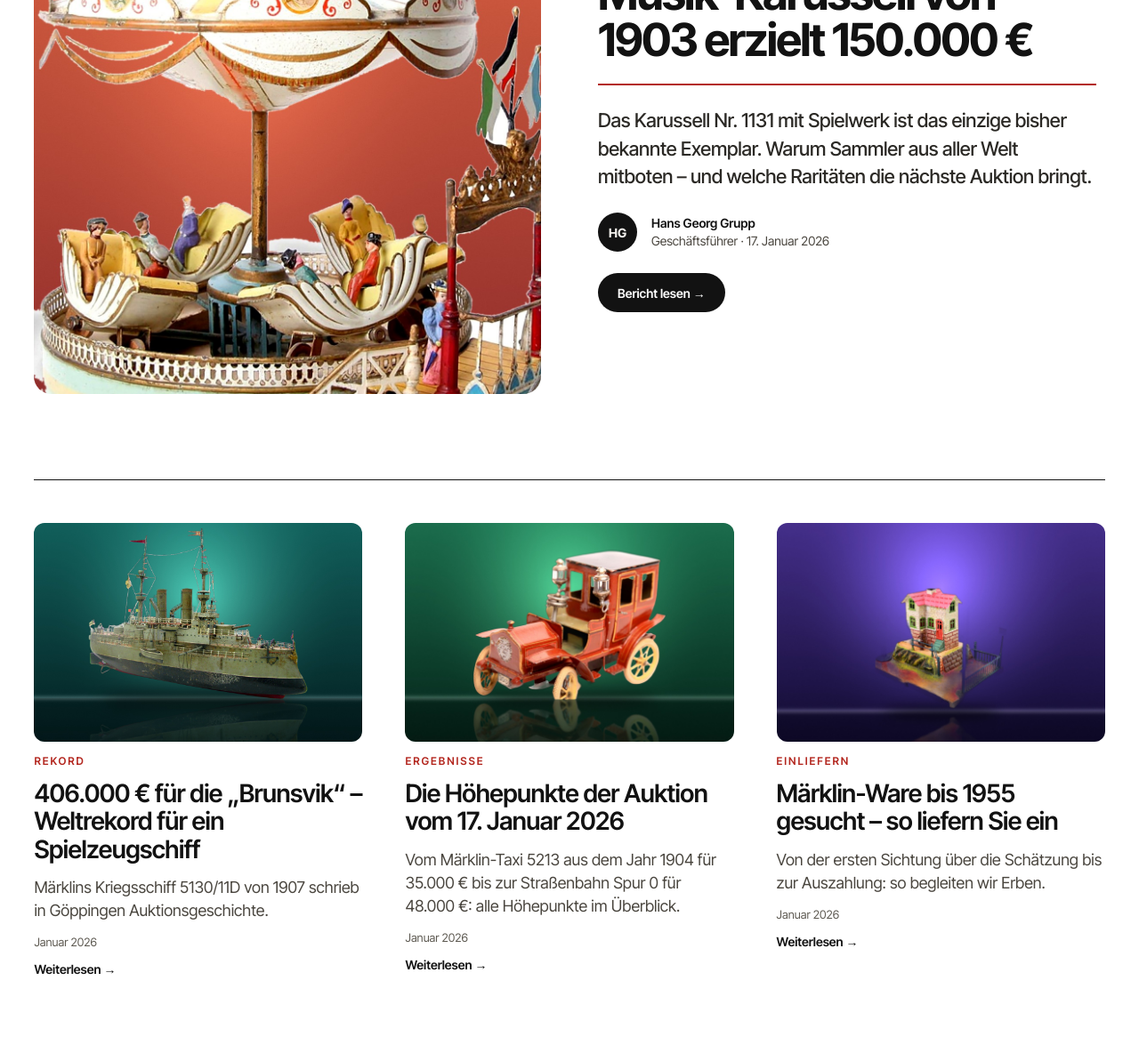
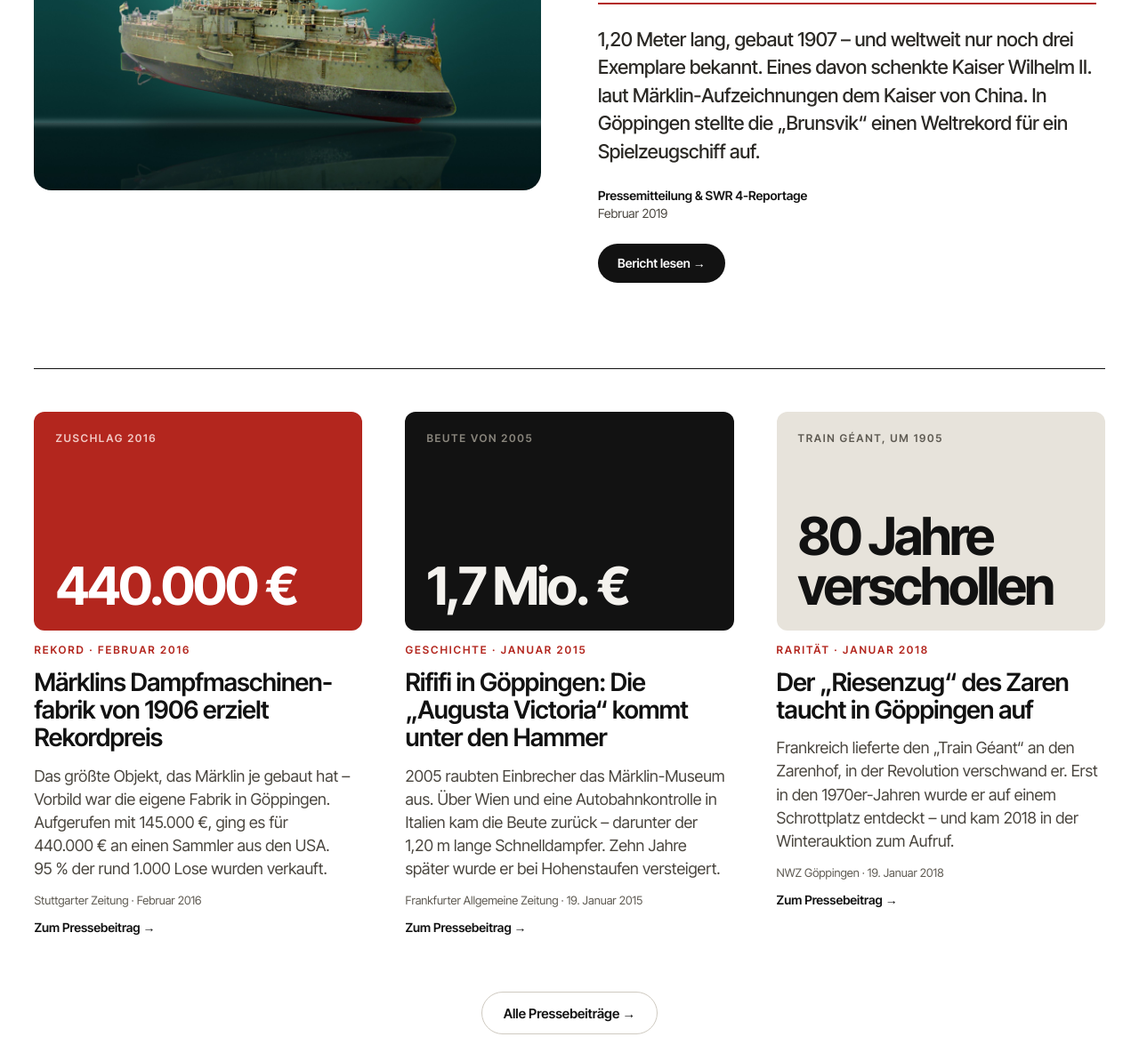
Before and after one commit to MOE8212/Auktionshaus, a plain HTML site: page index.html in a window 1280 px wide. Shown: the part 4660-5826 px from the top of the page at 89% size. Drawn offline with Linux system fonts and the light colour scheme.

Commit message:
Journal aus Presseberichten, Statistik mobil kompakter
- Journal: Hauptbeitrag „Brunsvik“ (Weltrekord 2019) plus drei Presse-
  beiträge (Dampfmaschinenfabrik 2016, „Augusta Victoria“ 2015,
  „Train Géant“ 2018) als eigene Kurzfassungen mit Quellenangabe;
  Karten mit typografischen Kennzahl-Kacheln statt unpassender Fotos
- Statistik auf dem Handy als 2×2-Raster mit kleineren Zahlen,
  Desktop unverändert

Co-Authored-By: Claude Opus 5.5 <noreply@anthropic.com>

```diff
--- a/index.html
+++ b/index.html
@@ -36,6 +36,14 @@ a{color:#121212}a:hover{color:#B3261E}
   .hs-links a+a{border-top:1px solid #2C2B28}
 }
 @media (max-width: 389px){.hs-brand img{height:26px}}
+/* Statistik mobil: 2x2 */
+@media (max-width: 700px){
+  .hs-stats{grid-template-columns:1fr 1fr!important;gap:32px 16px!important;margin-top:36px!important}
+  .hs-stats>div{padding-top:14px!important;gap:6px!important}
+  .hs-stats>div>span:nth-child(1){font-size:min(40px,19cqi)!important;letter-spacing:-.04em!important}
+  .hs-stats>div>span:nth-child(2){font-size:14px!important}
+  .hs-stats>div>span:nth-child(3){font-size:13px!important;line-height:1.35}
+}
 /* Hero */
 .hs-hero{position:relative;border-radius:24px;overflow:hidden;background:#0A1E4A;min-height:clamp(560px,56vw,820px);display:flex;flex-direction:column;justify-content:space-between;gap:32px;padding:clamp(24px,3vw,40px);box-sizing:border-box;color:#FFFFFF}
 .hs-hero-img{position:absolute;inset:0;width:100%;height:100%;object-fit:cover;object-position:center 35%;display:block}
@@ -127,7 +135,7 @@ a{color:#121212}a:hover{color:#B3261E}
       <h2 style="margin: 0; font-size: clamp(40px, 4.6vw, 64px); line-height: 1; font-weight: 600; letter-spacing: -0.035em">Hohenstaufen<br>in Zahlen.</h2>
       <p style="margin: 0; font-size: 12px; letter-spacing: 0.12em; text-transform: uppercase; color: #5E5A52">( Teils Beispielwerte – vor Livegang prüfen )</p>
     </div>
-    <div style="display: grid; grid-template-columns: repeat(auto-fit, minmax(240px, 1fr)); gap: 24px; margin-top: 56px">
+    <div class="hs-stats" style="display: grid; grid-template-columns: repeat(auto-fit, minmax(240px, 1fr)); gap: 24px; margin-top: 56px">
       <div style="border-top: 1px solid #121212; padding-top: 20px; display: flex; flex-direction: column; gap: 10px; container-type: inline-size">
         <span style="font-size: min(clamp(56px, 6vw, 96px), 19cqi); font-weight: 600; letter-spacing: -0.05em; line-height: 1; white-space: nowrap">1.000+</span>
         <span style="font-size: 16px; font-weight: 600">Lose pro Auktion</span>
@@ -230,48 +238,49 @@ a{color:#121212}a:hover{color:#B3261E}
         <span style="font-size: 12px; letter-spacing: 0.16em; text-transform: uppercase; font-weight: 600; color: #B3261E">Journal</span>
         <h2 style="margin: 0; font-weight: 700; font-size: clamp(52px, 7vw, 112px); line-height: 0.92; letter-spacing: -0.04em; text-transform: uppercase">Aus dem<br>Auktionshaus</h2>
         <span aria-hidden="true" style="width: 64px; height: 1px; background: #121212; margin: 12px 0"></span>
-        <p style="margin: 0; font-size: clamp(30px, 3.2vw, 44px); color: #B3261E">Berichte, Ergebnisse &amp; Sammlerwissen</p>
+        <p style="margin: 0; font-size: clamp(30px, 3.2vw, 44px); color: #B3261E">Rekorde, Raritäten &amp; Geschichten</p>
       </div>
 
       <article style="margin-top: 120px; display: grid; grid-template-columns: repeat(auto-fit, minmax(340px, 1fr)); gap: clamp(32px, 5vw, 72px); align-items: center">
-        <img src="bilder/karussell_glossy.jpg" alt="Märklin-Musikkarussell Nr. 1131 von 1903 mit bunten Fahnen und Muschelgondeln vor korallenrotem Hintergrund" style="width: 100%; aspect-ratio: 4 / 5; object-fit: cover; object-position: center top; display: block; border-radius: 20px">
+        <img src="bilder/brunsvik_glossy.jpg" alt="Märklin-Kriegsschiff „Brunsvik“ von 1907 auf glänzend petrolfarbenem Studiohintergrund" style="width: 100%; aspect-ratio: 3 / 2; object-fit: cover; display: block; border-radius: 20px">
         <div style="display: flex; flex-direction: column; gap: 24px; max-width: 560px">
-          <span style="font-size: 12px; letter-spacing: 0.16em; text-transform: uppercase; font-weight: 600; color: #B3261E">Bericht · Auktion vom 17. Januar 2026</span>
-          <h3 style="margin: 0; font-weight: 700; font-size: clamp(36px, 4vw, 56px); line-height: 1.02; letter-spacing: -0.035em">Einziges bekanntes Exemplar: Märklins Musik-Karussell von 1903 erzielt 150.000 €</h3>
-          <p style="margin: 0; padding-top: 24px; border-top: 2px solid #B3261E; font-size: clamp(20px, 1.7vw, 24px); line-height: 1.45; font-weight: 500; letter-spacing: -0.01em; color: #2B2925">Das Karussell Nr. 1131 mit Spielwerk ist das einzige bisher bekannte Exemplar. Warum Sammler aus aller Welt mitboten – und welche Raritäten die nächste Auktion bringt.</p>
-          <div style="display: flex; align-items: center; gap: 16px">
-            <span aria-hidden="true" style="width: 44px; height: 44px; border-radius: 50%; background: #121212; color: #F4F2EE; display: inline-flex; align-items: center; justify-content: center; font-size: 14px; font-weight: 700">HG</span>
-            <span style="font-size: 14px; line-height: 1.4; color: #4A463F"><span style="font-weight: 600; color: #121212">Hans Georg Grupp</span><br>Geschäftsführer · 17. Januar 2026</span>
-          </div>
-          <a href="#journal" style="align-self: flex-start; display: inline-flex; align-items: center; min-height: 44px; box-sizing: border-box; padding: 0 22px; border-radius: 999px; background: #121212; color: #FFFFFF; text-decoration: none; font-weight: 600; font-size: 14px">Bericht lesen →</a>
+          <span style="font-size: 12px; letter-spacing: 0.16em; text-transform: uppercase; font-weight: 600; color: #B3261E">Weltrekord · Winterauktion Februar 2019</span>
+          <h3 style="margin: 0; font-weight: 700; font-size: clamp(36px, 4vw, 56px); line-height: 1.02; letter-spacing: -0.035em">Das größte Schiff, das Märklin je gebaut hat: 406.000&nbsp;€ für die „Brunsvik“</h3>
+          <p style="margin: 0; padding-top: 24px; border-top: 2px solid #B3261E; font-size: clamp(20px, 1.7vw, 24px); line-height: 1.45; font-weight: 500; letter-spacing: -0.01em; color: #2B2925">1,20 Meter lang, gebaut 1907 – und weltweit nur noch drei Exemplare bekannt. Eines davon schenkte Kaiser Wilhelm II. laut Märklin-Aufzeichnungen dem Kaiser von China. In Göppingen stellte die „Brunsvik“ einen Weltrekord für ein Spielzeugschiff auf.</p>
+          <span style="font-size: 14px; line-height: 1.4; color: #4A463F"><span style="font-weight: 600; color: #121212">Pressemitteilung &amp; SWR&nbsp;4-Reportage</span><br>Februar 2019</span>
+          <a href="http://auktion-hohenstaufen.de/pressemitteilungen.html" target="_blank" rel="noopener" style="align-self: flex-start; display: inline-flex; align-items: center; min-height: 44px; box-sizing: border-box; padding: 0 22px; border-radius: 999px; background: #121212; color: #FFFFFF; text-decoration: none; font-weight: 600; font-size: 14px">Bericht lesen →</a>
         </div>
       </article>
 
       <div style="margin-top: 96px; border-top: 1px solid #121212; padding-top: 48px; display: grid; grid-template-columns: repeat(auto-fit, minmax(280px, 1fr)); gap: 48px">
         <article style="display: flex; flex-direction: column; gap: 14px">
-          <img src="bilder/brunsvik_glossy.jpg" alt="Märklin-Kriegsschiff „Brunsvik“ von 1907 auf glänzend petrolfarbenem Studiohintergrund" style="width: 100%; aspect-ratio: 3 / 2; object-fit: cover; display: block; border-radius: 12px">
-          <span style="font-size: 12px; letter-spacing: 0.16em; text-transform: uppercase; font-weight: 600; color: #B3261E">Rekord</span>
-          <h4 style="margin: 0; font-weight: 600; font-size: 28px; line-height: 1.12; letter-spacing: -0.02em">406.000 € für die „Brunsvik“ – Weltrekord für ein Spielzeugschiff</h4>
-          <p style="margin: 0; font-size: 18px; line-height: 1.45; color: #4A463F">Märklins Kriegsschiff 5130/11D von 1907 schrieb in Göppingen Auktionsgeschichte.</p>
-          <span style="font-size: 13px; color: #5E5A52">Januar 2026</span>
-          <a href="#journal" style="font-size: 14px; font-weight: 600; text-decoration: none">Weiterlesen →</a>
+          <div aria-hidden="true" style="aspect-ratio: 3 / 2; border-radius: 12px; background: #B3261E; color: #FFFFFF; padding: 22px 24px; box-sizing: border-box; display: flex; flex-direction: column; justify-content: space-between"><span style="font-size: 12px; letter-spacing: 0.14em; text-transform: uppercase; font-weight: 600; color: #F2C9C5">Zuschlag 2016</span><span style="font-size: clamp(44px, 4.6vw, 68px); font-weight: 700; letter-spacing: -0.045em; line-height: 0.95">440.000&nbsp;€</span></div>
+          <span style="font-size: 12px; letter-spacing: 0.16em; text-transform: uppercase; font-weight: 600; color: #B3261E">Rekord · Februar 2016</span>
+          <h4 style="margin: 0; font-weight: 600; font-size: 28px; line-height: 1.12; letter-spacing: -0.02em">Märklins Dampfmaschinen­fabrik von 1906 erzielt Rekordpreis</h4>
+          <p style="margin: 0; font-size: 18px; line-height: 1.45; color: #4A463F">Das größte Objekt, das Märklin je gebaut hat – Vorbild war die eigene Fabrik in Göppingen. Aufgerufen mit 145.000&nbsp;€, ging es für 440.000&nbsp;€ an einen Sammler aus den USA. 95&nbsp;% der rund 1.000 Lose wurden verkauft.</p>
+          <span style="font-size: 13px; color: #5E5A52">Stuttgarter Zeitung · Februar 2016</span>
+          <a href="http://auktion-hohenstaufen.de/pressemitteilungen.html" target="_blank" rel="noopener" style="font-size: 14px; font-weight: 600; text-decoration: none">Zum Pressebeitrag →</a>
         </article>
         <article style="display: flex; flex-direction: column; gap: 14px">
-          <img src="bilder/taxi_glossy.jpg" alt="Märklin-Taxi 5213 von 1904 in Rotbraun auf glänzend grünem Studiohintergrund" style="width: 100%; aspect-ratio: 3 / 2; object-fit: cover; display: block; border-radius: 12px">
-          <span style="font-size: 12px; letter-spacing: 0.16em; text-transform: uppercase; font-weight: 600; color: #B3261E">Ergebnisse</span>
-          <h4 style="margin: 0; font-weight: 600; font-size: 28px; line-height: 1.12; letter-spacing: -0.02em">Die Höhepunkte der Auktion vom 17. Januar 2026</h4>
-          <p style="margin: 0; font-size: 18px; line-height: 1.45; color: #4A463F">Vom Märklin-Taxi 5213 aus dem Jahr 1904 für 35.000 € bis zur Straßenbahn Spur 0 für 48.000 €: alle Höhepunkte im Überblick.</p>
-          <span style="font-size: 13px; color: #5E5A52">Januar 2026</span>
-          <a href="#journal" style="font-size: 14px; font-weight: 600; text-decoration: none">Weiterlesen →</a>
+          <div aria-hidden="true" style="aspect-ratio: 3 / 2; border-radius: 12px; background: #121212; color: #F4F2EE; padding: 22px 24px; box-sizing: border-box; display: flex; flex-direction: column; justify-content: space-between"><span style="font-size: 12px; letter-spacing: 0.14em; text-transform: uppercase; font-weight: 600; color: #8A867D">Beute von 2005</span><span style="font-size: clamp(44px, 4.6vw, 68px); font-weight: 700; letter-spacing: -0.045em; line-height: 0.95">1,7 Mio.&nbsp;€</span></div>
+          <span style="font-size: 12px; letter-spacing: 0.16em; text-transform: uppercase; font-weight: 600; color: #B3261E">Geschichte · Januar 2015</span>
+          <h4 style="margin: 0; font-weight: 600; font-size: 28px; line-height: 1.12; letter-spacing: -0.02em">Rififi in Göppingen: Die „Augusta Victoria“ kommt unter den Hammer</h4>
+          <p style="margin: 0; font-size: 18px; line-height: 1.45; color: #4A463F">2005 raubten Einbrecher das Märklin-Museum aus. Über Wien und eine Autobahnkontrolle in Italien kam die Beute zurück – darunter der 1,20&nbsp;m lange Schnelldampfer. Zehn Jahre später wurde er bei Hohenstaufen versteigert.</p>
+          <span style="font-size: 13px; color: #5E5A52">Frankfurter Allgemeine Zeitung · 19. Januar 2015</span>
+          <a href="http://auktion-hohenstaufen.de/pressemitteilungen.html" target="_blank" rel="noopener" style="font-size: 14px; font-weight: 600; text-decoration: none">Zum Pressebeitrag →</a>
         </article>
         <article style="display: flex; flex-direction: column; gap: 14px">
-          <img src="bilder/waerterhaus_glossy.jpg" alt="Märklin-Wärterhaus mit rosa Dach auf glänzend violettem Studiohintergrund" style="width: 100%; aspect-ratio: 3 / 2; object-fit: cover; display: block; border-radius: 12px">
-          <span style="font-size: 12px; letter-spacing: 0.16em; text-transform: uppercase; font-weight: 600; color: #B3261E">Einliefern</span>
-          <h4 style="margin: 0; font-weight: 600; font-size: 28px; line-height: 1.12; letter-spacing: -0.02em">Märklin-Ware bis 1955 gesucht – so liefern Sie ein</h4>
-          <p style="margin: 0; font-size: 18px; line-height: 1.45; color: #4A463F">Von der ersten Sichtung über die Schätzung bis zur Auszahlung: so begleiten wir Erben.</p>
-          <span style="font-size: 13px; color: #5E5A52">Januar 2026</span>
-          <a href="#journal" style="font-size: 14px; font-weight: 600; text-decoration: none">Weiterlesen →</a>
+          <div aria-hidden="true" style="aspect-ratio: 3 / 2; border-radius: 12px; background: #E7E3DB; color: #121212; padding: 22px 24px; box-sizing: border-box; display: flex; flex-direction: column; justify-content: space-between"><span style="font-size: 12px; letter-spacing: 0.14em; text-transform: uppercase; font-weight: 600; color: #5E5A52">Train Géant, um 1905</span><span style="font-size: clamp(44px, 4.6vw, 68px); font-weight: 700; letter-spacing: -0.045em; line-height: 0.95">80 Jahre verschollen</span></div>
+          <span style="font-size: 12px; letter-spacing: 0.16em; text-transform: uppercase; font-weight: 600; color: #B3261E">Rarität · Januar 2018</span>
+          <h4 style="margin: 0; font-weight: 600; font-size: 28px; line-height: 1.12; letter-spacing: -0.02em">Der „Riesenzug“ des Zaren taucht in Göppingen auf</h4>
+          <p style="margin: 0; font-size: 18px; line-height: 1.45; color: #4A463F">Frankreich lieferte den „Train Géant“ an den Zarenhof, in der Revolution verschwand er. Erst in den 1970er-Jahren wurde er auf einem Schrottplatz entdeckt – und kam 2018 in der Winterauktion zum Aufruf.</p>
+          <span style="font-size: 13px; color: #5E5A52">NWZ Göppingen · 19. Januar 2018</span>
+          <a href="http://auktion-hohenstaufen.de/pressemitteilungen.html" target="_blank" rel="noopener" style="font-size: 14px; font-weight: 600; text-decoration: none">Zum Pressebeitrag →</a>
         </article>
+      </div>
+
+      <div style="margin-top: 64px; display: flex; justify-content: center">
+        <a href="http://auktion-hohenstaufen.de/pressemitteilungen.html" target="_blank" rel="noopener" style="display: inline-flex; align-items: center; min-height: 48px; box-sizing: border-box; padding: 0 24px; border-radius: 999px; border: 1px solid #CFCAC1; text-decoration: none; font-weight: 600; font-size: 15px">Alle Pressebeiträge →</a>
       </div>
     </div>
   </section>
```
Also changed, not shown: 1 other file.
